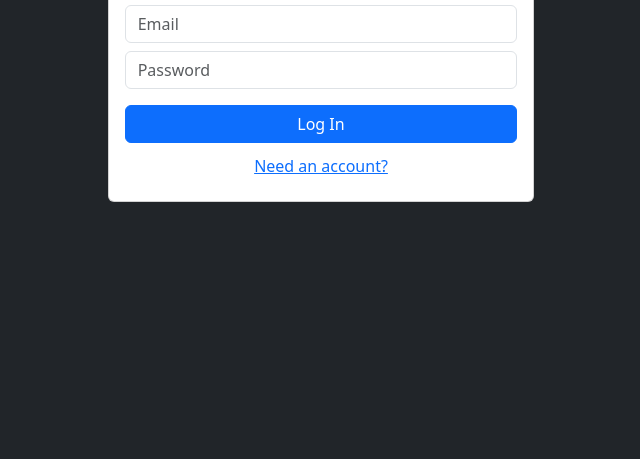
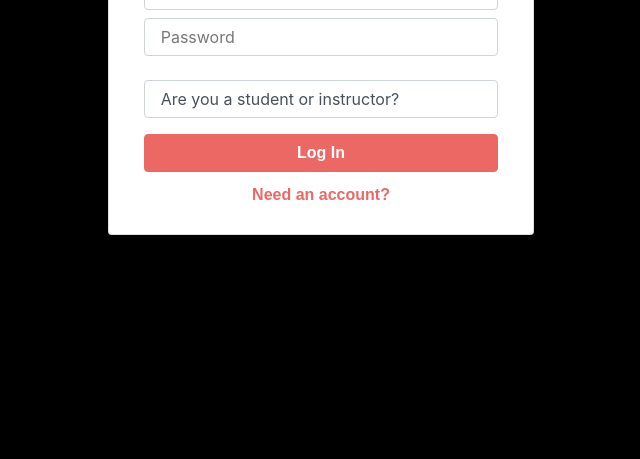
Before and after one commit to ttu-jherron/web-dev-final-project, a plain HTML site: page index.html in a window 1280 px wide. Shown: the part 341-800 px from the top of the page, without its empty margins (319-959 px from the left). Drawn offline with nearby package versions, Linux system fonts and the light colour scheme; some packages are replaced by stand-ins of ours; a script that the page names is missing; a web font is replaced by a local one.

Commit message:
Added a theme and some other formatting

```diff
--- a/index.html
+++ b/index.html
@@ -3,8 +3,10 @@
 <head>
     <meta charset="UTF-8">
     <meta name="viewport" content="width=device-width, initial-scale=1.0">
-    <title>Document</title>
+    <title>Student Reviews - Login</title>
     <link href="https://cdn.jsdelivr.net/npm/bootstrap@5.3.3/dist/css/bootstrap.min.css" rel="stylesheet" integrity="sha384-QWTKZyjpPEjISv5WaRU9OFeRpok6YctnYmDr5pNlyT2bRjXh0JMhjY6hW+ALEwIH" crossorigin="anonymous">
+    <link href="https://cdn.jsdelivr.net/npm/bootswatch@4.5.2/dist/journal/bootstrap.min.css" rel="stylesheet">
+
 </head>
 <body class="bg-dark">
     <div class="d-flex min-vh-100 justify-content-center align-items-center">
@@ -13,6 +15,11 @@
                 <h1 class="text-center mb-4">Login</h1>
                 <input id="txtLoginUsername" class="form-control" type="email" placeholder="Email" aria-label="email">
                 <input id="txtLoginPassword" class="form-control mt-2" type="password" placeholder="Password" aria-label="password">
+                <select id="selRole" class="form-control mt-4" aria-label="Are you a student or instructor?">
+                    <option value="" disabled selected hidden >Are you a student or instructor?</option> <!--disabled selected hidden will prevent this option from being a selectable -->
+                    <option value="Student">Student</option>
+                    <option value="Instructor">Instructor</option>
+                </select>
                 <button class="btn btn-primary col-12 mt-3" type="button" id="btnLogin">Log In</button>
                 <button class="btn btn-link col-12 mt-1" type="button" id="btnSwapRegister">Need an account?</button>
             </div>
@@ -24,13 +31,17 @@
                 <input id="txtLastName" class="form-control mt-2" type="text" placeholder="Last Name" aria-label="last name">
                 <input id="txtUsername" class="form-control mt-4" type="email" placeholder="Email" aria-label="email">
                 <input id="txtPassword" class="form-control mt-2" type="password" placeholder="Password" aria-label="password">
+                <select id="selRole" class="form-control mt-4" aria-label="Are you a student or instructor?">
+                    <option value="" disabled selected hidden >Are you a student or instructor?</option> <!--disabled selected hidden will prevent this option from being a selectable -->
+                    <option value="Student">Student</option>
+                    <option value="Instructor">Instructor</option>
+                </select>
                 <button class="btn btn-primary col-12 mt-3" type="button" id="btnRegister">Register</button>
                 <button class="btn btn-link col-12 mt2" type="button" id="btnSwapLogin">Back to Login</button>
             </div>
         </form>
         <div class="card col-12 col-md-6 col-lg-4" id="divDashboard" style="display:none;">
             <div class="card-body">
-
                 </p>
             </div>
         </div>
```
